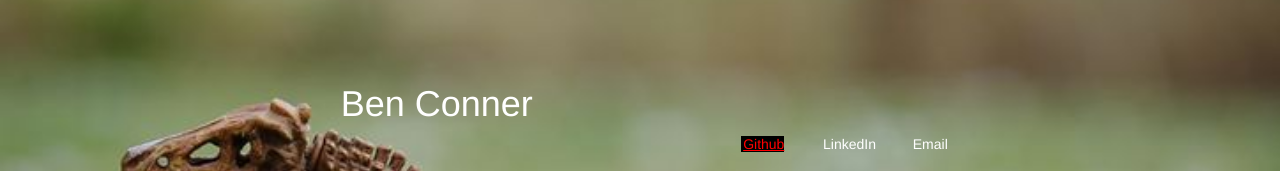
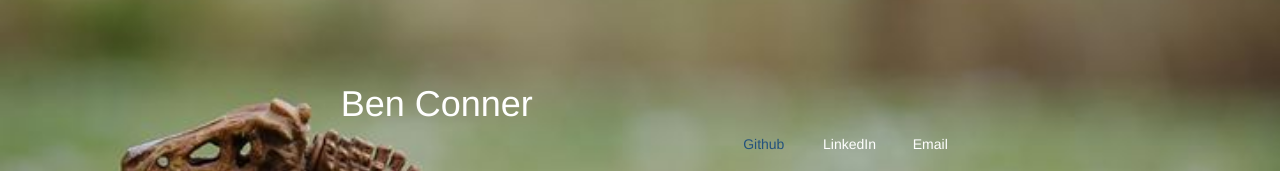
Before and after one commit to benConner/benConner.github.io, a plain HTML site: page index.html in a window 1280 px wide. In both pictures the pointer is over the link "Github". Shown: the top 171 px of the page. Drawn offline with nearby package versions, Linux system fonts and the light colour scheme; grey boxes are pictures that could not be loaded.

Commit message:
changed link style

```diff
--- a/main.css
+++ b/main.css
@@ -25,7 +25,6 @@ body{
 	padding-bottom: 10px;
 }
 
-a:hover{
-	background: black;
-	color:red;
+a:hover {
+    text-decoration: none;
 }
```
